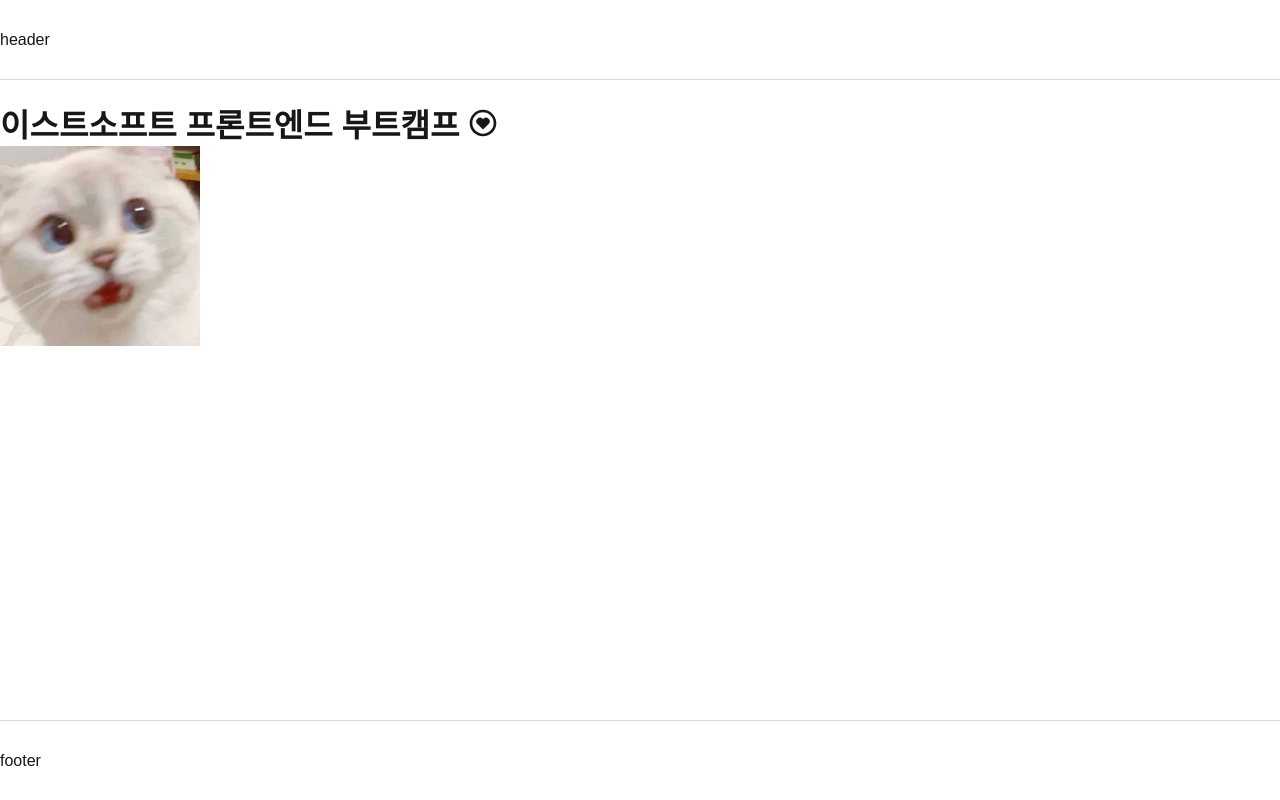
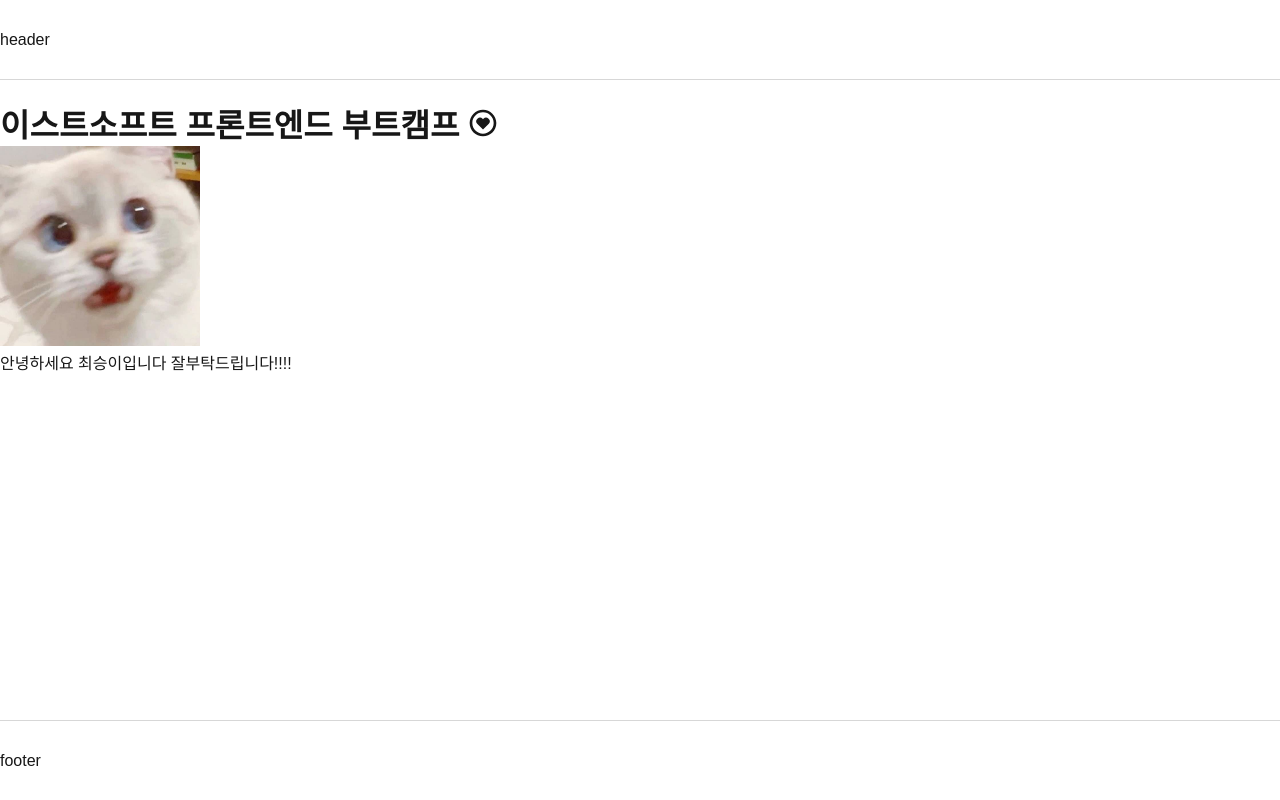
Before and after one commit to hyeran0513/estproject, a Next.js app: page / in a window 1280 px wide. Built offline with nearby package versions, Linux system fonts and the light colour scheme.

Commit message:
241206 최승이 page.jsx수정

```diff
--- a/src/app/page.jsx
+++ b/src/app/page.jsx
@@ -18,6 +18,9 @@ export default function Home() {
         height={200}
         priority
       />
+
+
+      <p>안녕하세요 최승이입니다 잘부탁드립니다!!!! </p>
     </div>
   );
 }
```
